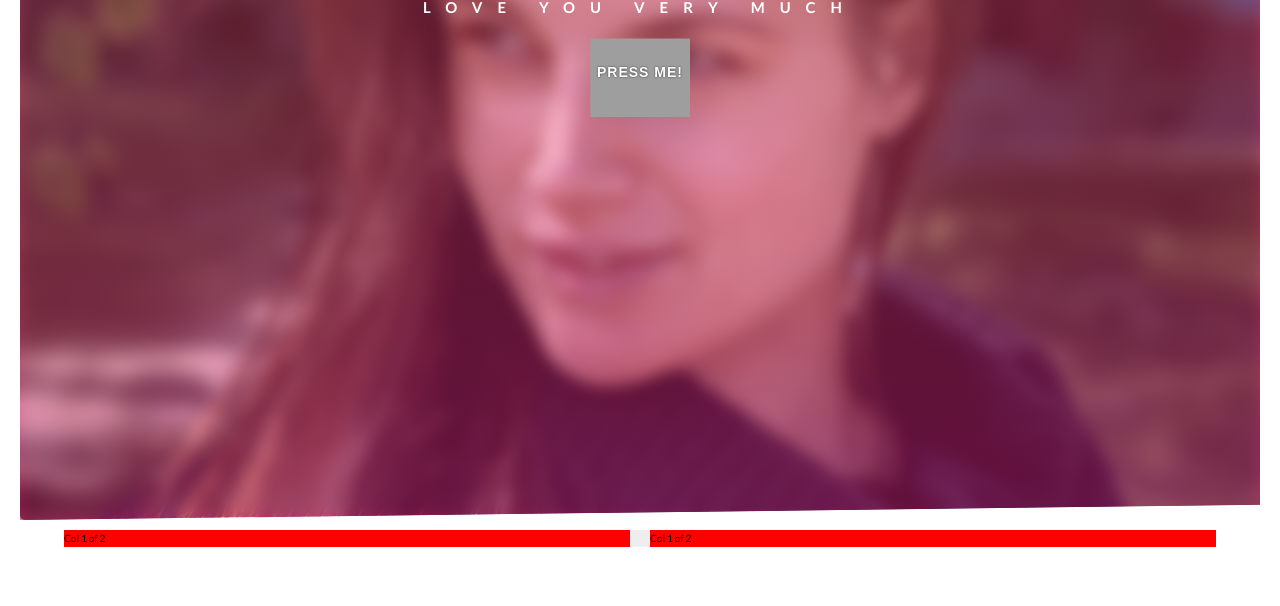
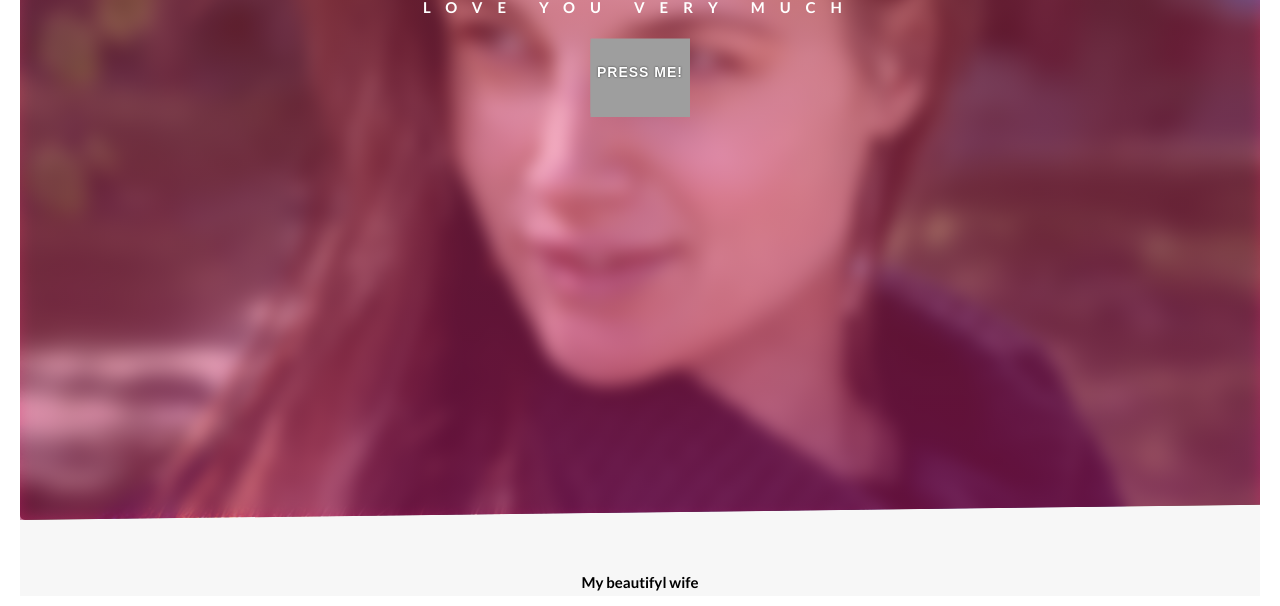
Before and after one commit to vmwhoami/advanced-css, a website: page index.html in a window 1280 px wide. Shown: the part 250-856 px from the top of the page. Before the commit the page ends 800 px from the top, so only its background shows below. Drawn offline with Linux system fonts and the light colour scheme; grey boxes are pictures that could not be loaded.

```diff
--- a/index.html
+++ b/index.html
@@ -26,16 +26,13 @@
                 </div>
             </div>
         </header>
-        <section>
-            <div class="row">
-                <div class="col-1-of-2">
-                    Col 1 of 2
-                </div>
-                <div class="col-1-of-2">
-                    Col 1 of 2
-                </div>
-            </div>
-        </section>
+        <main>
+            <section class="section-about">
+                <h2 class="heading-secondary">
+                    My beautifyl wife
+                </h2>
+            </section>
+        </main>
 
 
 
--- a/sass/body.scss
+++ b/sass/body.scss
@@ -3,14 +3,16 @@
 *::after {
     margin: 0;
     padding: 0;
-   box-sizing: inherit;
+    box-sizing: inherit;
 }
-html{
+
+html {
     font-size: 62.5%;
 }
 
-body{
+body {
     box-sizing: border-box;
     line-height: 1.7;
     font-family: 'Lato', sans-serif;
+    margin: 1rem 2rem;
 }
--- a/sass/floats_grid.scss
+++ b/sass/floats_grid.scss
@@ -10,8 +10,6 @@
    @include clearfix;
 
    [class^="col-"] {
-
-      background-color: red;
       float: left;
 
       &:not(:last-child) {
--- /dev/null
+++ b/sass/home.scss
@@ -0,0 +1,6 @@
+.section-about {
+    background-color: $color-grey-light1;
+    padding: 10rem 0 0;
+    text-align: center;
+    margin-top: -5rem;
+}
--- a/sass/styles.scss
+++ b/sass/styles.scss
@@ -1,6 +1,7 @@
 @import 'variables';
 @import 'mixin';
 @import 'floats_grid';
+@import 'home';
 @import "body";
 
 
@@ -11,7 +12,6 @@
     background-size: cover;
     height: 95vh;
     clip-path: $main-head-cliping;
-    margin: 1rem 2rem;
     border-radius: .5rem;
     position: relative;
 
--- a/sass/variables.scss
+++ b/sass/variables.scss
@@ -3,6 +3,7 @@
 $main-grad:linear-gradient(#e2495163, #e4217c6b);
 $gradient-color2:#e4217c6b;
 $main-head-cliping:polygon(0 2%, 100% 0, 100% 98%, 0% 100%);
+$color-grey-light1:#f7f7f7f7;
 
 //grid width
 $grid-width:90vw;
```
Also changed, not shown: README.md, css/pizdiuc.css, 1 other file.
